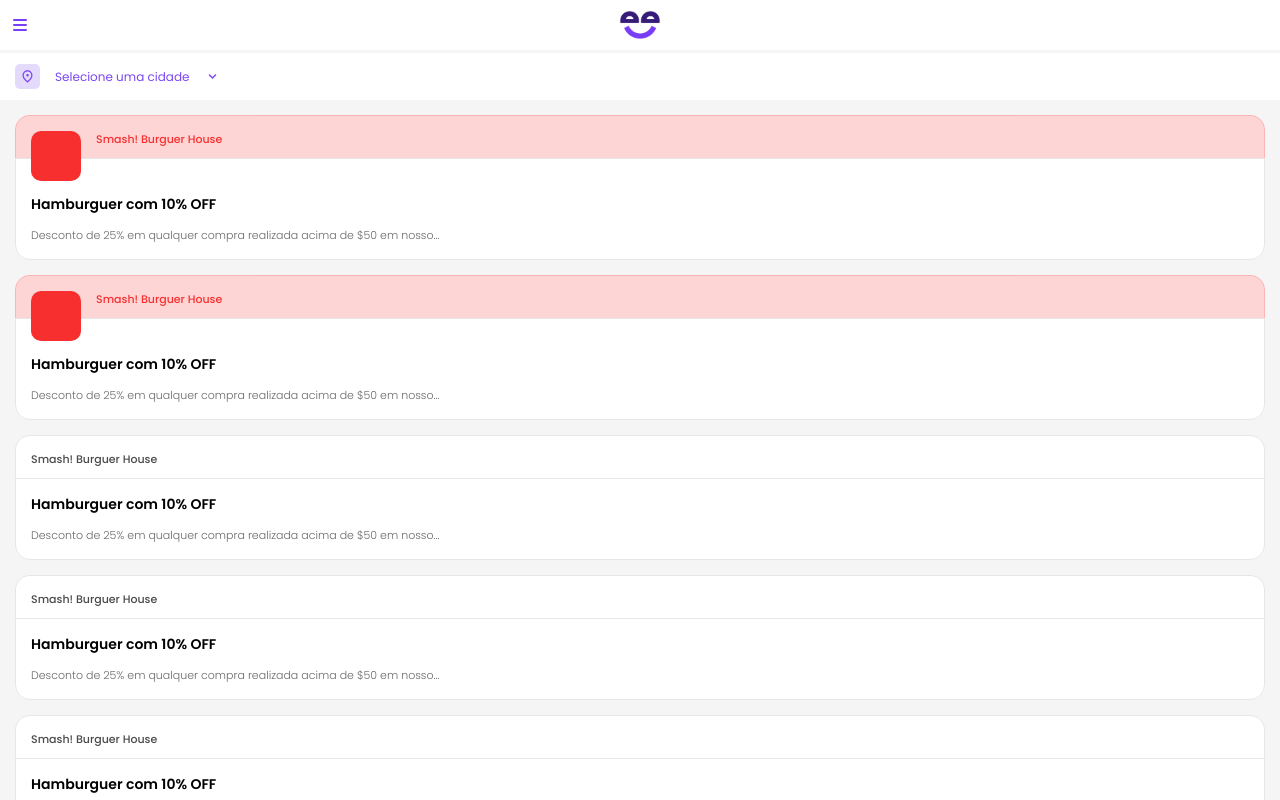
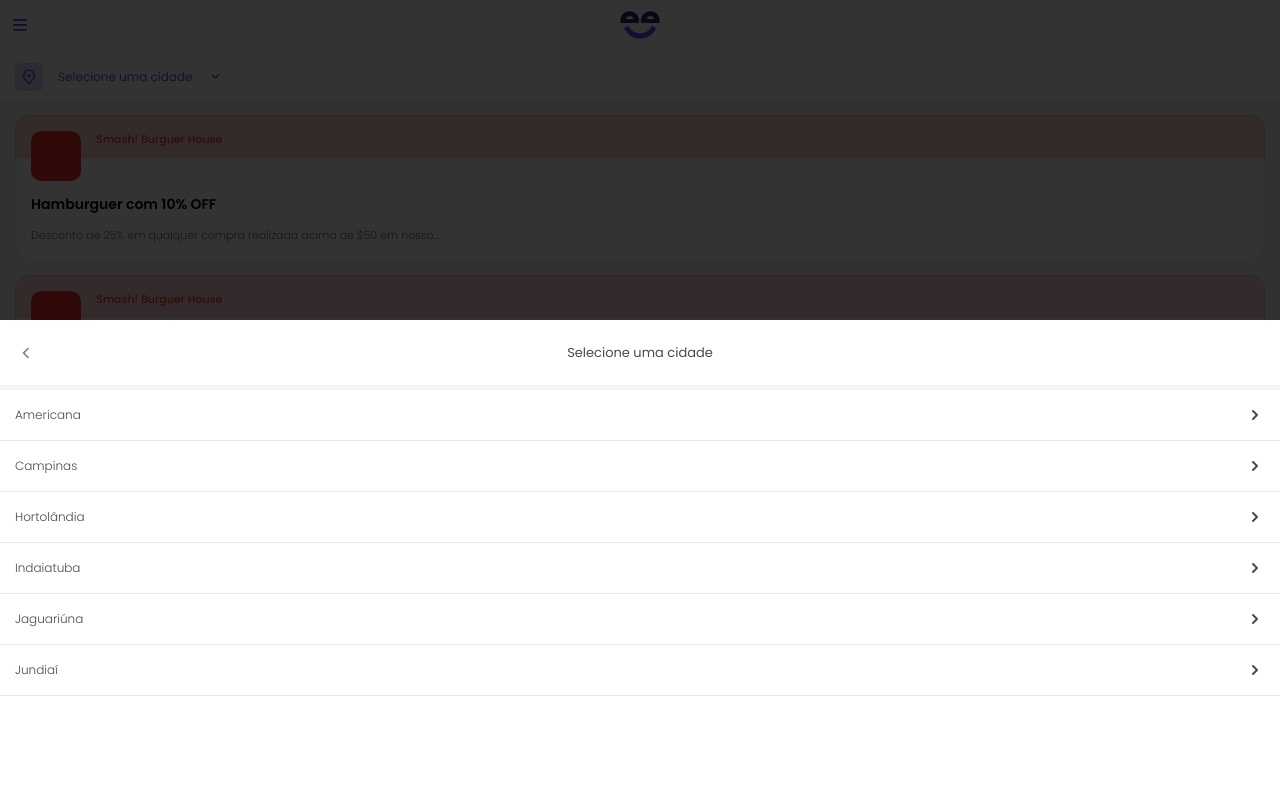
Before and after one commit to carvalholucas/feemo, a Next.js app: page / in a window 1280 px wide. Shown: the top 800 px of the page. Built offline with nearby package versions, Linux system fonts and the light colour scheme.

Commit message:
Open cities modal when no cities are selected

```diff
--- a/components/Header/SubHeader/index.js
+++ b/components/Header/SubHeader/index.js
@@ -1,3 +1,5 @@
+import { useEffect } from 'react'
+
 import { HiChevronDown as ArrowDown } from "react-icons/hi"
 import { MdOutlinePlace as PlaceIcon } from "react-icons/md"
 
@@ -6,6 +8,8 @@ import { useCities } from '../../../utils/citiesContext'
 
 import CitiesModal from '../CitiesModal'
 import { Container } from './styles'
+
+const INITIAL_CITY_LABEL = 'Selecione uma cidade'
 
 const SubHeader = () => {
   const { openModal } = useModal()
@@ -30,13 +34,19 @@ const SubHeader = () => {
     })
   }
 
+  useEffect(() => {
+    !citySelected?.name && handleCities()
+  }, [citySelected])
+
   return (
     <Container onClick={handleCities}>
       <div className="place-icon">
-        <PlaceIcon size="1.5rem"/>
+        <PlaceIcon size="1.8rem" />
       </div>
-      <span>{citySelected?.name || 'Selecione uma cidade'}</span>
-      <ArrowDown size="1.5rem"/>
+      <span>
+        {citySelected?.name || INITIAL_CITY_LABEL}
+      </span>
+      <ArrowDown size="1.5rem" />
     </Container>
   )
 }
--- a/components/Header/styles.js
+++ b/components/Header/styles.js
@@ -5,30 +5,10 @@ export const Container = styled.header`
   background: #FFFFFF;
   display: flex;
   justify-content: center;
-  padding: 1rem;
+  padding: 1.5rem;
   position: sticky;
   top: 0;
   z-index: 99;
-
-  /* section {
-    align-items: center;
-    display: flex;
-
-    &.choose-city {
-      color: #FFF;
-      font-weight: 200;
-
-      span {
-        font-size: 1rem;
-        font-weight: 300;
-        margin-right: 0.5rem;
-      }
-
-      > svg {
-        margin-top: 3px;
-      }
-    }
-  } */
 
   .hamburguer-icon {
     position: absolute;
```
